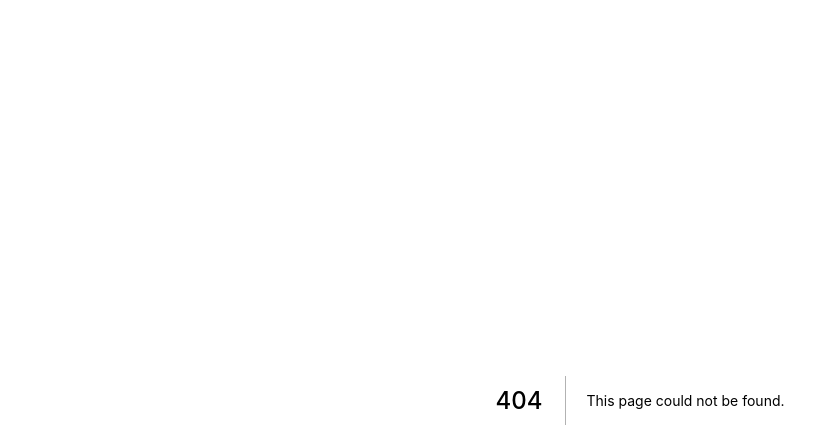
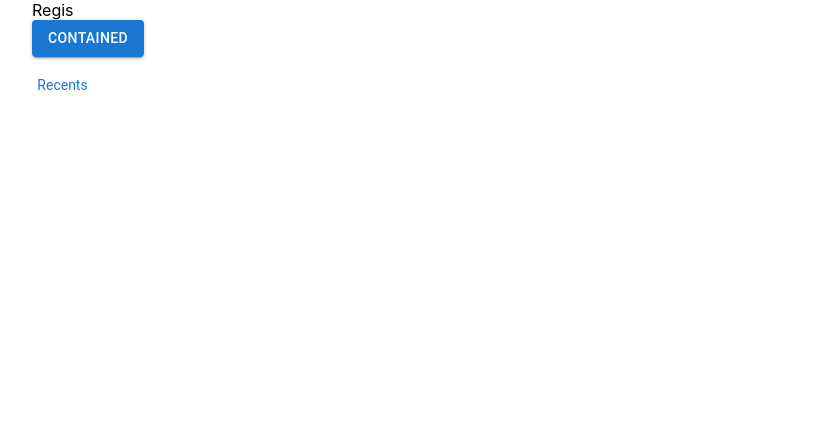
Before and after one commit to IKNNS/Software-Engineering, a Next.js app: page /regis in a window 1280 px wide. Before the commit this address had no page. Shown: the top 448 px of the page, without its empty margins (0-816 px from the left). Built offline with nearby package versions, Linux system fonts and the light colour scheme.

Commit message:
adding regis

```diff
--- /dev/null
+++ b/components/navbar.tsx
@@ -0,0 +1,37 @@
+import * as React from 'react';
+import BottomNavigation from '@mui/material/BottomNavigation';
+import BottomNavigationAction from '@mui/material/BottomNavigationAction';
+// import FolderIcon from '@mui/icons-material/Folder';
+// import RestoreIcon from '@mui/icons-material/Restore';
+// import FavoriteIcon from '@mui/icons-material/Favorite';
+// import LocationOnIcon from '@mui/icons-material/LocationOn';
+
+export default function LabelBottomNavigation() {
+  const [value, setValue] = React.useState('recents');
+
+  const handleChange = (event: React.SyntheticEvent, newValue: string) => {
+    setValue(newValue);
+  };
+
+  return (
+    <BottomNavigation sx={{ width: 500 }} value={value} onChange={handleChange}>
+      <BottomNavigationAction
+        label="Recents"
+        value="recents"
+        // icon={<RestoreIcon />}
+      />
+      <BottomNavigationAction
+        label="Favorites"
+        value="favorites"
+        // icon={<FavoriteIcon />}
+      />
+      <BottomNavigationAction
+        label="Nearby"
+        value="nearby"
+        // icon={<LocationOnIcon />}
+      />
+      <BottomNavigationAction label="Folder" value="folder"/>
+      {/* icon={<FolderIcon />} /> */}
+    </BottomNavigation>
+  );
+}
--- a/pages/_app.tsx
+++ b/pages/_app.tsx
@@ -1,8 +1,16 @@
 import '../styles/globals.css'
 import type { AppProps } from 'next/app'
+import 'components/navbar'
+import LabelBottomNavigation from '../components/navbar'
 
 function MyApp({ Component, pageProps }: AppProps) {
-  return <Component {...pageProps} />
+  console.log("Navbar Test")
+  return <>
+  <Component {...pageProps} />
+  <div>
+    <LabelBottomNavigation/>
+  </div>
+  </>
 }
 
 export default MyApp
--- /dev/null
+++ b/pages/regis.tsx
@@ -0,0 +1,16 @@
+import type { NextPage } from 'next'
+import styles from '../styles/Home.module.css'
+import Button from '@mui/material/Button';
+
+const Regis: NextPage = () => {
+    return (
+        <div className={styles.container}>
+            <div>
+                Regis
+            </div>
+            <Button variant="contained">Contained</Button>
+        </div>
+    )
+}
+
+export default Regis
```
Also changed, not shown: 1 other file (tests, documents, lock files or other folders).
